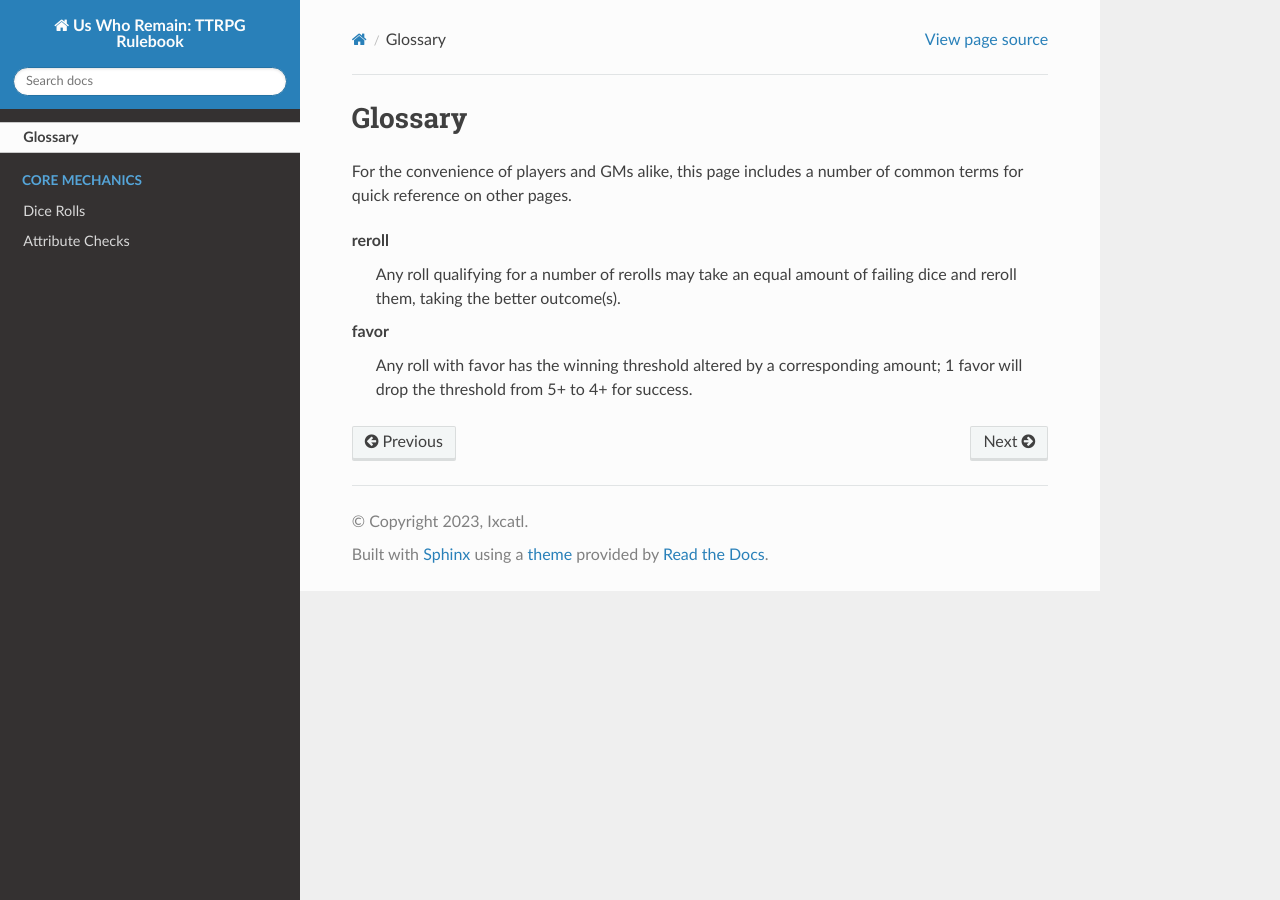
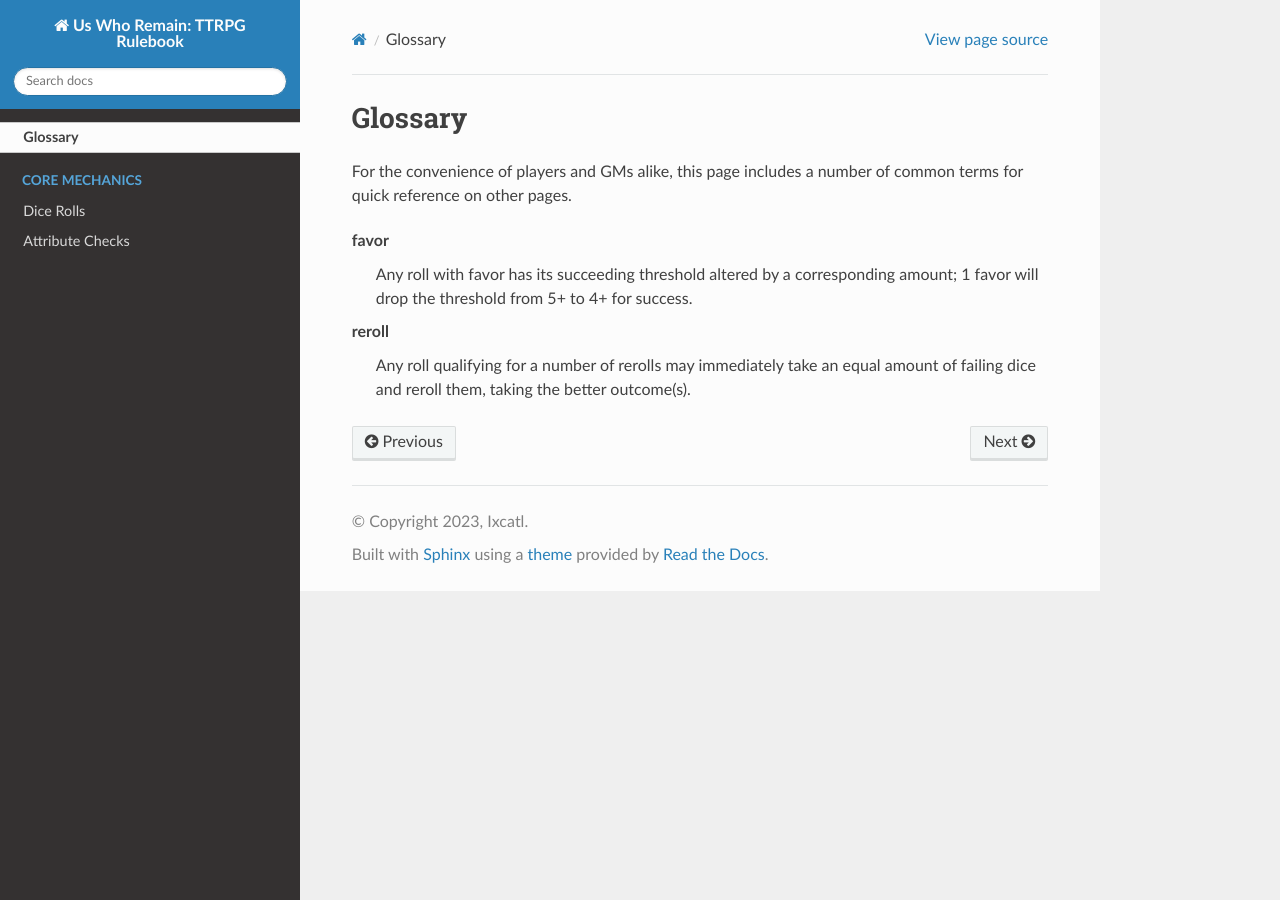
Before and after one commit to Ixcatl/fables_novasophonia, a Sphinx documentation site: the page built from docs/glossary.rst, in a window 1280 px wide. Built offline with Sphinx 7.4.7 and the Read the Docs theme 2.0.0, drawn with Linux system fonts in a browser that asks for light colours.

Commit message:
Update glossary.rst

```diff
--- a/docs/glossary.rst
+++ b/docs/glossary.rst
@@ -6,8 +6,8 @@ For the convenience of players and GMs alike, this page includes a number of com
 
 .. glossary::
 
+   favor
+      Any roll with favor has its succeeding threshold altered by a corresponding amount; 1 favor will drop the threshold from 5+ to 4+ for success.
+
    reroll
-      Any roll qualifying for a number of rerolls may take an equal amount of failing dice and reroll them, taking the better outcome(s).
-
-   favor
-      Any roll with favor has the winning threshold altered by a corresponding amount; 1 favor will drop the threshold from 5+ to 4+ for success.
+      Any roll qualifying for a number of rerolls may immediately take an equal amount of failing dice and reroll them, taking the better outcome(s).
```
